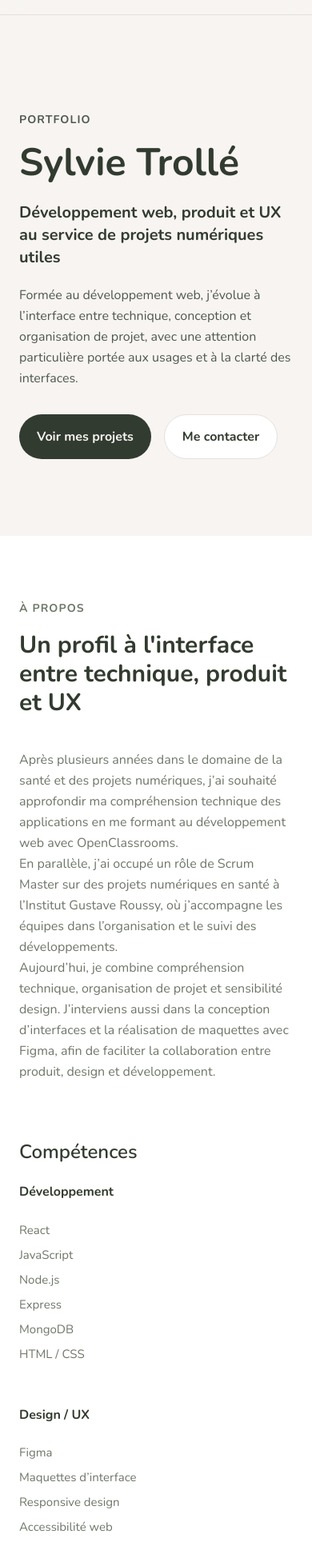
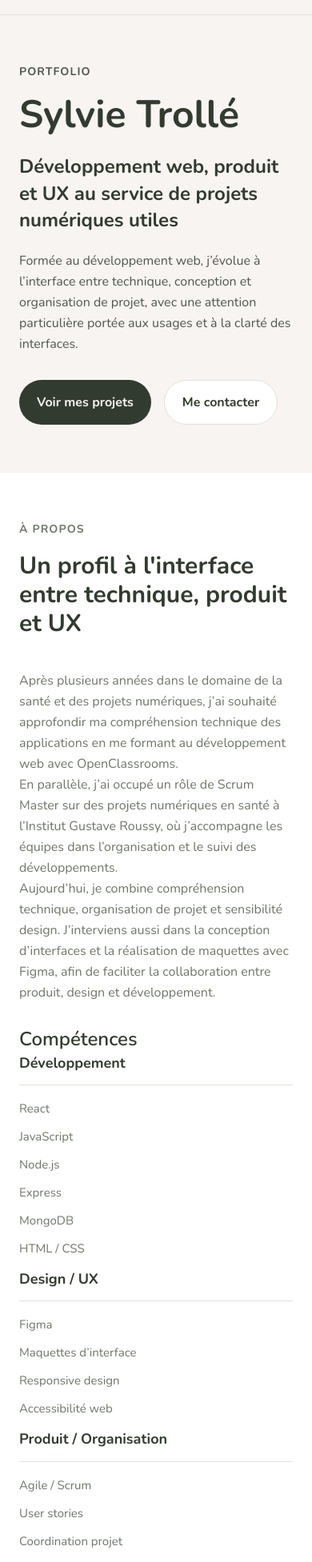
Before and after one commit to sylvie-trl/portfolio, a React (Vite) app: page / in a window 390 px wide. Shown: the part 40-1993 px from the top of the page at 80% size. Built offline with nearby package versions, Linux system fonts and the light colour scheme.

Commit message:
Modifier les padding en version mobile

```diff
--- a/src/pages/About.module.css
+++ b/src/pages/About.module.css
@@ -41,7 +41,7 @@
   min-width: 240px;
 }
 
-.skillBlock h3 {
+.skillBlock h4 {
   margin: 0 0 16px;
   padding-bottom: 12px;
   font-size: 20px;
@@ -63,23 +63,23 @@
 }
 
 .skillBlock li + li {
-  margin-top: 4px;
+  margin-top: 8px;
 }
 
 @media (max-width: 767px) {
   .about {
-    padding: 80px 24px;
+    padding: 60px 24px;
   }
 
   .content {
-    margin-bottom: 72px;
+    margin-bottom: 30px;
   }
 
   .skills {
-    gap: 28px;
+    gap: 10px;
   }
 
-  .skillBlock h3 {
+  .skillBlock h4 {
     font-size: 18px;
   }
 
--- a/src/pages/Contact.module.css
+++ b/src/pages/Contact.module.css
@@ -61,3 +61,9 @@
 .secondaryLink:hover {
   background: #ede9e6;
 }
+
+@media (max-width: 767px) {
+  .contact {
+    padding: 60px 24px;
+  }
+}
--- a/src/pages/Home.module.css
+++ b/src/pages/Home.module.css
@@ -76,7 +76,11 @@
   background-color: #ede9e6;
 }
 
-@media (min-width: 768px) {
+@media (max-width: 768px) {
+  .hero {
+    padding: 60px 24px;
+  }
+
   .subtitle {
     font-size: 24px;
   }
--- a/src/pages/Projects.module.css
+++ b/src/pages/Projects.module.css
@@ -26,3 +26,9 @@
   gap: 32px;
   grid-template-columns: repeat(auto-fit, minmax(280px, 1fr));
 }
+
+@media (max-width: 767px) {
+  .projects {
+    padding: 60px 24px;
+  }
+}
```
